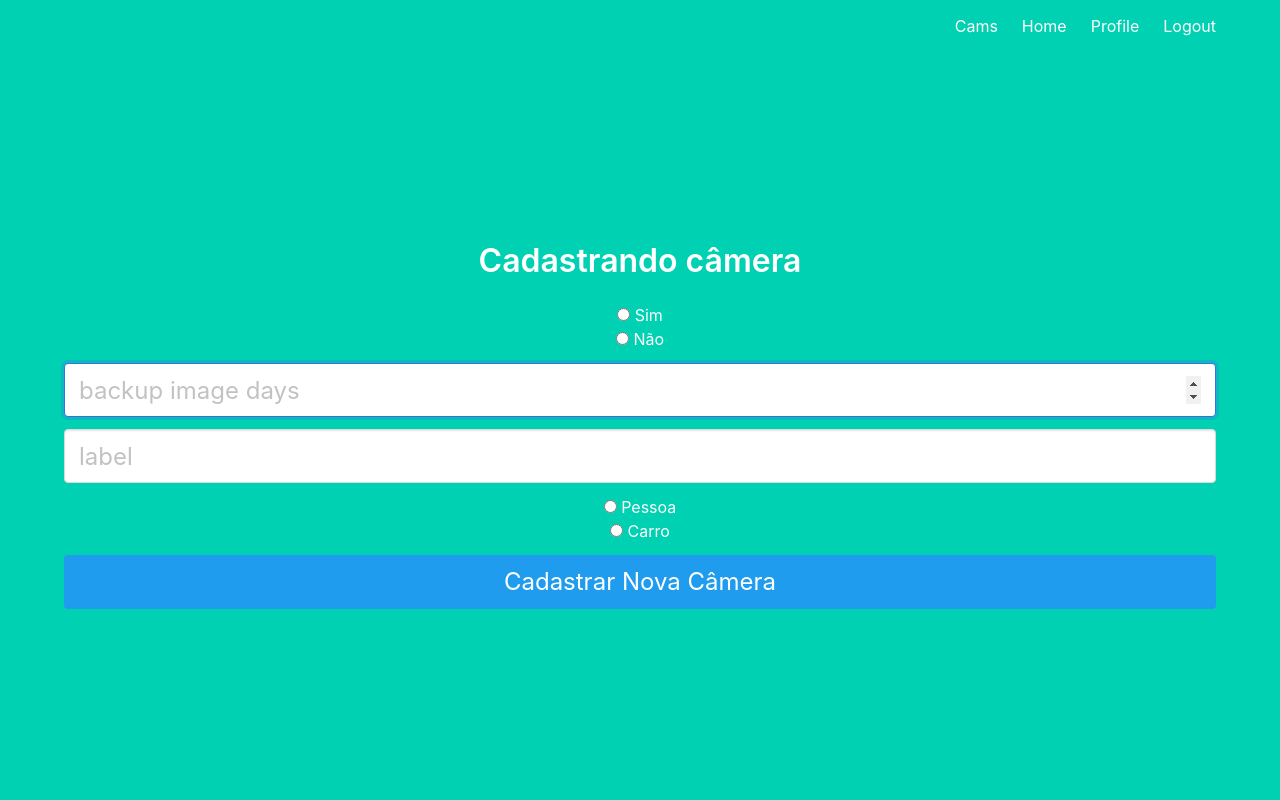
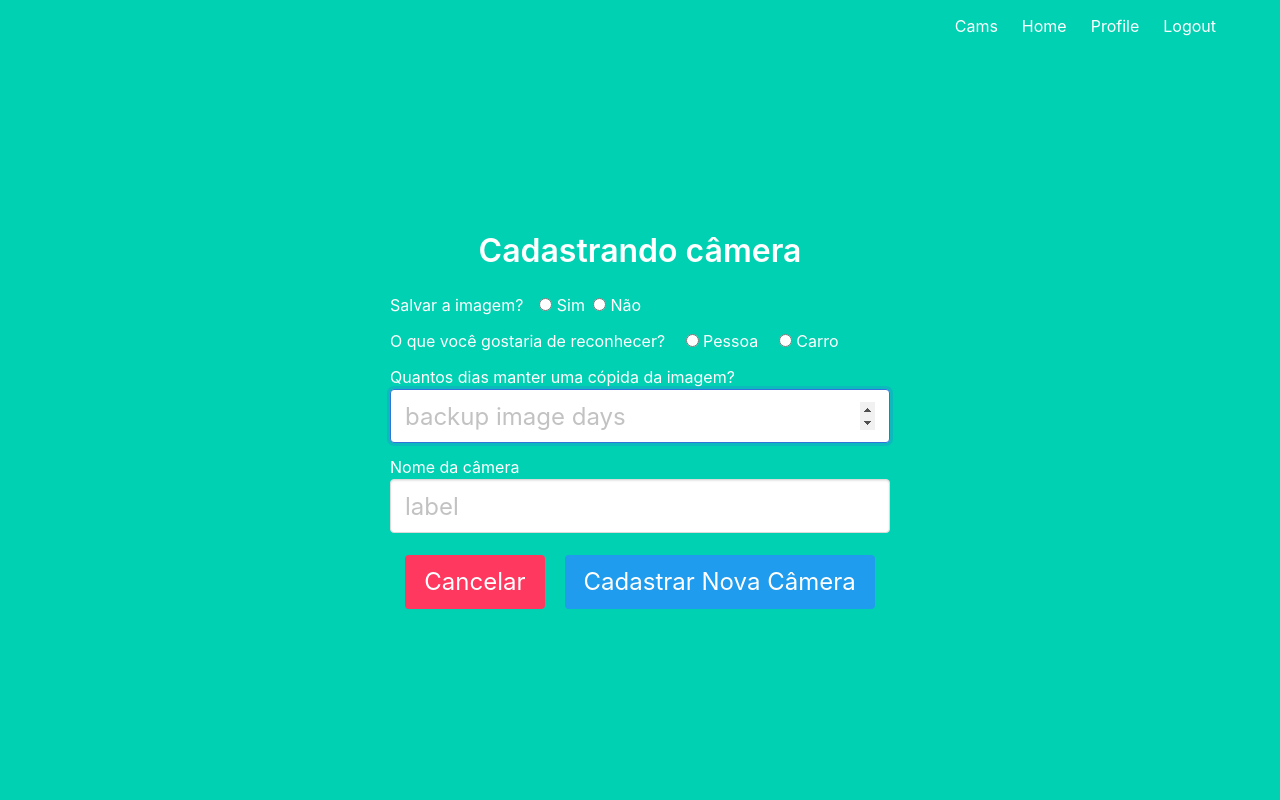
Before and after one commit to Fazzioni/POO, a Flask app: page /cams_new in a window 1280 px wide. Run offline with Flask 2, Linux system fonts and the light colour scheme; a user stored in the database is signed in.

Commit message:
editado tela de cameras

```diff
--- a/app/e_mail.py
+++ b/app/e_mail.py
@@ -64,12 +64,13 @@ class Email:
                 self.server.sendmail(msg['From'], msg['To'], msg.as_string())
                 print(f"Email enviado com sucesso para: {msg['To']}")
                 repetir = 10
-                break
+                return True
             except Exception as e:
                 print("ERRO AO ENVIAR E-MAIL")
                 print(e)
                 self.__init__()
                 repetir += 1
+        return False
 
     def __del__(self):
         try:
--- a/app/events.py
+++ b/app/events.py
@@ -49,7 +49,7 @@ def simulate():
                            timestamp = get_current_timestamp(True),
                            recepients_method = rec.method,
                            recepients_adress = rec.adress,
-                           send = 1 if enviado else 0,
+                           send = 1 if enviado == True else 0,
                            message = message,
                        )
         # salva no banco de dados
--- a/app/static/tema.css
+++ b/app/static/tema.css
@@ -15,9 +15,10 @@ footer{
 }
 
 
-table{
+.table{
     width: 99%;
     border-collapse: collapse;
+    background-color: rgba(77, 255, 0, 0.047);
 }
 
 .rigth{
@@ -25,3 +26,22 @@ table{
     width: 99%;
     margin: 10px;
 }
+
+
+.select_field{
+    display: flex;
+}
+
+
+form {
+    margin: 0 auto;
+    text-align: center;
+}
+
+.center_btn{
+    display: flex;
+    justify-self: center;
+    align-items: center;
+    width: 99%;
+    place-content: center;
+}
--- a/app/templates/cams_new.html
+++ b/app/templates/cams_new.html
@@ -16,46 +16,59 @@
 
 
 
-    <form method="POST" action="/cams{%if cam%}_edit{% endif %}">
+    <form method="POST" action="/cams{%if cam%}_edit{% endif %}" style="width: 500px;">
 
       {% if cam %} <input type="hidden" name="cam_code" value="{{cam.code}}">{% endif %}
 
-      <div class="field">
+      <div class="field select_field">
+        Salvar a imagem?&ensp;&ensp;
         <div>
           <input type="radio" id="back_img_sim" name="backup_image" value="1" {% if cam and cam.backup_image == 1 %} checked  {% endif %}>
-          <label for="back_img_sim">Sim</label>
+          <label for="back_img_sim">Sim&ensp;</label>
         </div>
         <div>
           <input type="radio" id="back_img_nao" name="backup_image" value="0"{% if cam and cam.backup_image != 1 %} checked  {% endif %}>
-          <label for="back_img_nao">Não</label>
+          <label for="back_img_nao">Não&ensp;</label>
         </div>
     </div>
 
+
+    <div class="field select_field">
+     O que você gostaria de reconhecer? &ensp;&ensp;
+
+    <div>
+      <input type="radio" id="type_event_pessoa" name="type_event" value="Pessoa"  {% if cam and cam.type_event == 'Pessoa' %} checked  {% endif %} >
+      <label for="type_event_pessoa">Pessoa &ensp;&ensp; </label>
+    </div>
+    <div>
+      <input type="radio" id="type_event_carro" name="type_event" value="Carro" {% if cam and cam.type_event == 'Carro' %} checked  {% endif %} >
+      <label for="type_event_carro">Carro</label>
+    </div>
+    </div>
+
+
     <div class="field">
       <div class="control">
+        <label for="backup_img_days">Quantos dias manter uma cópida da imagem?</label>
           <input class="input is-large" type="number" name="backup_img_days" placeholder="backup image days" autofocus="" {% if cam %} value="{{cam.backup_img_days}}" {% endif %} >
-      </div>
+
+        </div>
     </div>
 
 
       <div class="field">
           <div class="control">
+            <label for="label">Nome da câmera</label>
               <input class="input is-large" type="text" name="label" placeholder="label" autofocus="" {% if cam %} value="{{cam.label}}" {% endif %}>
           </div>
       </div>
 
-      <div class="field">
-        <div>
-          <input type="radio" id="type_event_pessoa" name="type_event" value="Pessoa"  {% if cam and cam.type_event == 'Pessoa' %} checked  {% endif %} >
-          <label for="type_event_pessoa">Pessoa</label>
-        </div>
-        <div>
-          <input type="radio" id="type_event_carro" name="type_event" value="Carro" {% if cam and cam.type_event == 'Carro' %} checked  {% endif %} >
-          <label for="type_event_carro">Carro</label>
-        </div>
-    </div>
+      <div class="center_btn">
+        <a style="margin: 10px;" href="/cams" class="button is-block is-danger is-large "> Cancelar</a>
 
-      <button class="button is-block is-info is-large is-fullwidth"> {% if cam %} Editar {%- else -%} Cadastrar Nova {% endif %} Câmera</button>
+         <button  style="margin: 10px;" class="button is-block is-info is-large "> {% if cam %} Editar {%- else -%} Cadastrar Nova {% endif %} Câmera</button>
+      </div>
+
     </form>
 
 {% endblock %}
```
Also changed, not shown: app/templates/cams.html (+6 -1 lines), app/db.sqlite.
